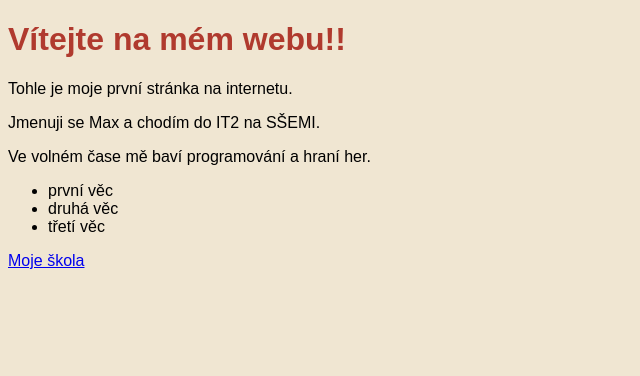
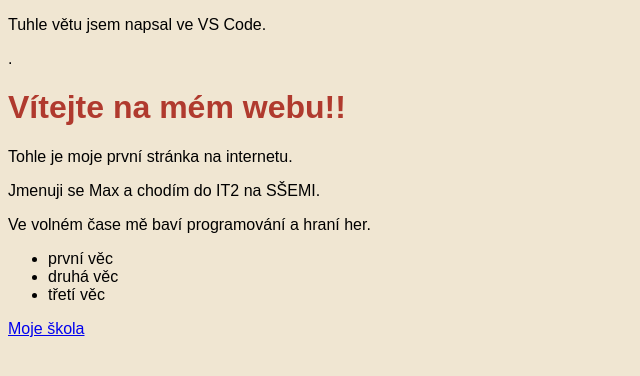
Before and after one commit to Max7m57/Max7m57.github.io, a plain HTML site: page index.html in a window 1280 px wide. Shown: the whole page, without its empty margins (0-640 px from the left). Drawn offline with Linux system fonts and the light colour scheme.

Commit message:
veta vs code

```diff
--- a/index.html
+++ b/index.html
@@ -7,7 +7,7 @@
   body { background: #f0e6d2; font-family: sans-serif; }
   h1 { color: #b03a2e; }
 </style>
-
+<p>Tuhle větu jsem napsal ve VS Code.</p>.
 </head>
 <body>
   <h1>Vítejte na mém webu!!</h1>
```
